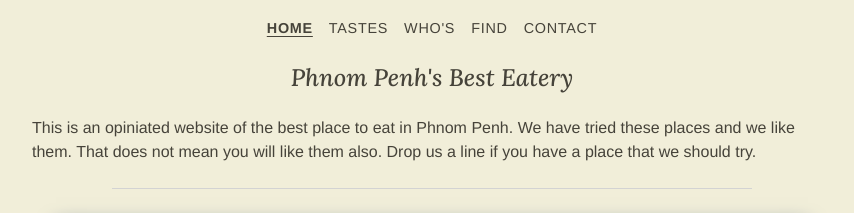
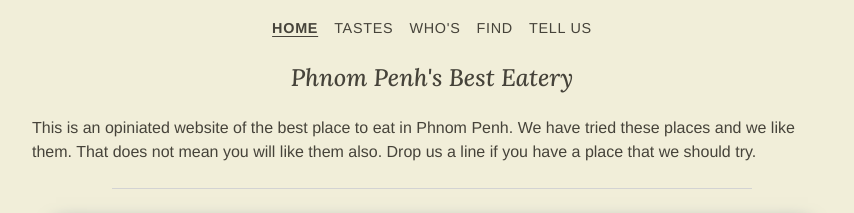
Before and after one commit to yong-lim/eateries, a Jekyll site: the page built from index.html, in a window 1280 px wide and 900 px high. Shown: the top 213 px of the window, without its empty margins (208-1062 px from the left). Built offline with Jekyll 4.4.1, drawn with Linux system fonts in a browser that asks for light colours.

Commit message:
Change the menu from Contact to Tell Us

```diff
--- a/_data/menu.yml
+++ b/_data/menu.yml
@@ -7,4 +7,4 @@
 - url: /search
   name: Find
 - url: /contact
-  name: Contact
+  name: Tell Us
--- a/_pages/contact.md
+++ b/_pages/contact.md
@@ -1,6 +1,6 @@
 ---
 layout: page
-title: Contact Us
+title: Tell Us
 ---
 
 {% include contact.html %}
```
